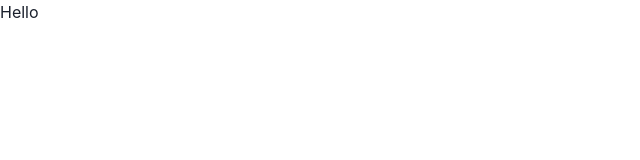
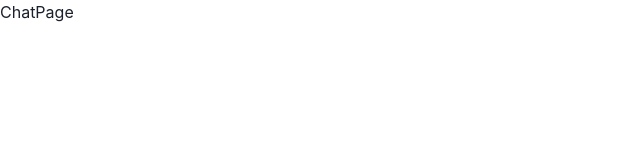
Before and after one commit to yashvinathwani/Talk-Away, a React (Create React App) app in the folder frontend/: page /chats in a window 1280 px wide. Shown: the top 160 px of the page, without its empty margins (0-640 px from the left). Built offline with nearby package versions, Linux system fonts and the light colour scheme.

Commit message:
Router Setup

```diff
--- a/frontend/package.json
+++ b/frontend/package.json
@@ -2,7 +2,7 @@
   "name": "frontend",
   "version": "0.1.0",
   "private": true,
-  "proxy": "http://127.0.0.0/5000",
+  "proxy": "http://127.0.0.1:5000",
   "dependencies": {
     "@chakra-ui/react": "^2.6.1",
     "@emotion/react": "^11.11.0",
@@ -10,6 +10,7 @@
     "@testing-library/jest-dom": "^5.16.5",
     "@testing-library/react": "^13.4.0",
     "@testing-library/user-event": "^13.5.0",
+    "axios": "^1.4.0",
     "framer-motion": "^10.12.11",
     "react": "^18.2.0",
     "react-dom": "^18.2.0",
--- a/frontend/public/index.html
+++ b/frontend/public/index.html
@@ -24,7 +24,7 @@
       work correctly both with client-side routing and a non-root public URL.
       Learn how to configure a non-root public URL by running `npm run build`.
     -->
-    <title>React App</title>
+    <title>Talk-Away</title>
   </head>
   <body>
     <noscript>You need to enable JavaScript to run this app.</noscript>
--- a/frontend/src/App.js
+++ b/frontend/src/App.js
@@ -1,7 +1,15 @@
+import { Route } from 'react-router-dom';
 import './App.css';
+import HomePage from './pages/HomePage';
+import ChatPage from './pages/ChatPage';
 
 function App() {
-  return <div className='App'>Hello</div>;
+  return (
+    <div className='App'>
+      <Route path='/' component={HomePage} exact />
+      <Route path='/chats' component={ChatPage} />
+    </div>
+  );
 }
 
 export default App;
--- a/frontend/src/index.js
+++ b/frontend/src/index.js
@@ -2,13 +2,16 @@ import React from 'react';
 import ReactDOM from 'react-dom/client';
 import './index.css';
 import { ChakraProvider } from '@chakra-ui/react';
+import { BrowserRouter } from 'react-router-dom';
 import App from './App';
 
 const root = ReactDOM.createRoot(document.getElementById('root'));
 root.render(
   <React.StrictMode>
-    <ChakraProvider>
-      <App />
-    </ChakraProvider>
+    <BrowserRouter>
+      <ChakraProvider>
+        <App />
+      </ChakraProvider>
+    </BrowserRouter>
   </React.StrictMode>
 );
--- /dev/null
+++ b/frontend/src/pages/ChatPage.js
@@ -0,0 +1,7 @@
+import React from 'react';
+
+const ChatPage = () => {
+  return <div>ChatPage</div>;
+};
+
+export default ChatPage;
--- /dev/null
+++ b/frontend/src/pages/HomePage.js
@@ -0,0 +1,25 @@
+import React, { useEffect, useState } from 'react';
+import axios from 'axios';
+
+const HomePage = () => {
+  const [chats, setChats] = useState([]);
+
+  const fetchData = async () => {
+    const { data } = await axios.get('/api/chat');
+    setChats(data);
+  };
+
+  useEffect(() => {
+    fetchData();
+  }, []);
+
+  return (
+    <div>
+      {chats.map((chat) => (
+        <div key={chat._id}>{chat.chatName}</div>
+      ))}
+    </div>
+  );
+};
+
+export default HomePage;
```
Also changed, not shown: 1 other file (tests, documents, lock files or other folders).
